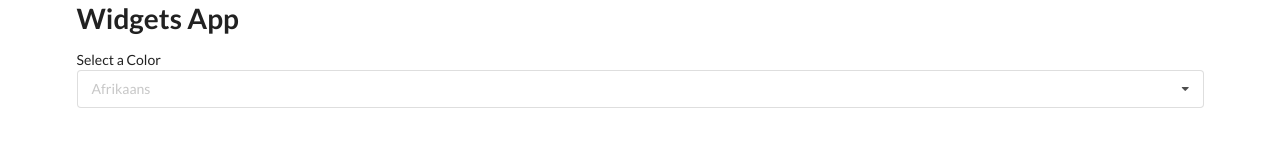
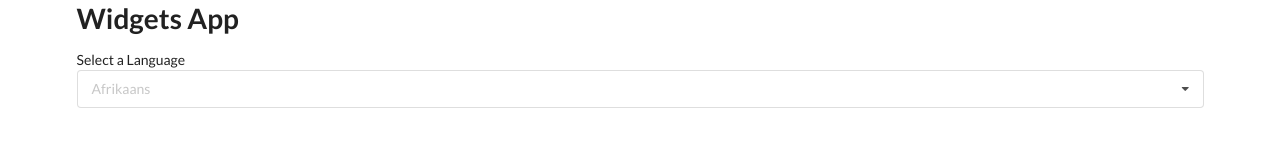
Before and after one commit to DavidRedding/widgets, a React (Create React App) app: page / in a window 1280 px wide. Shown: the top 160 px of the page. Built offline with nearby package versions, Linux system fonts and the light colour scheme.

Commit message:
added title prop

```diff
--- a/src/components/Dropdown.js
+++ b/src/components/Dropdown.js
@@ -1,6 +1,6 @@
 import React, { useState, useEffect, useRef } from "react";
 
-const Dropdown = ({ options, selected, onSelectedChange }) => {
+const Dropdown = ({ options, selected, onSelectedChange, title }) => {
   const [open, setOpen] = useState(false);
   const ref = useRef();
 
@@ -43,7 +43,7 @@ const Dropdown = ({ options, selected, onSelectedChange }) => {
 
   return (
     <div ref={ref} className="ui form">
-      <label className="label">Select a Color</label>
+      <label className="label">Select a {title}</label>
       <div
         onClick={() => setOpen(!open)}
         className={`ui fluid selection dropdown ${
--- a/src/components/Translate.js
+++ b/src/components/Translate.js
@@ -1,5 +1,8 @@
 import React, { useState } from "react";
 import Dropdown from "./Dropdown";
+
+const title = `Language`;
+
 const options = [
   { label: "Afrikaans", val: "af" },
   { label: "Arabic", val: "ar" },
@@ -15,6 +18,7 @@ const Translate = () => {
         options={options}
         onSelectedChange={setLanguage}
         selected={language}
+        title={title}
       />
     </div>
   );
```
